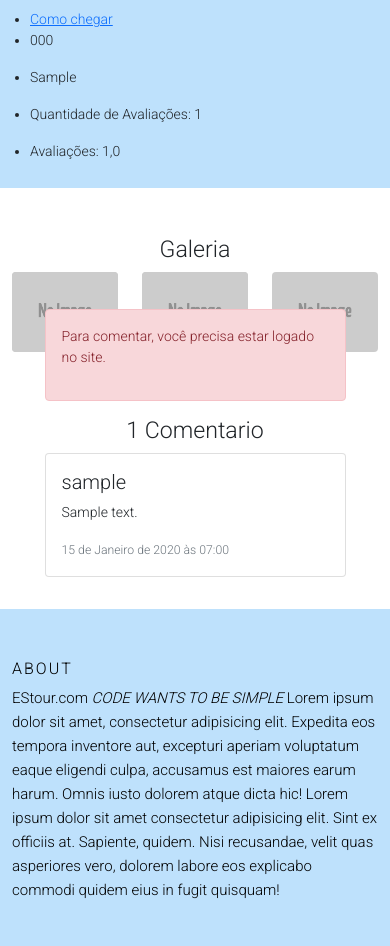
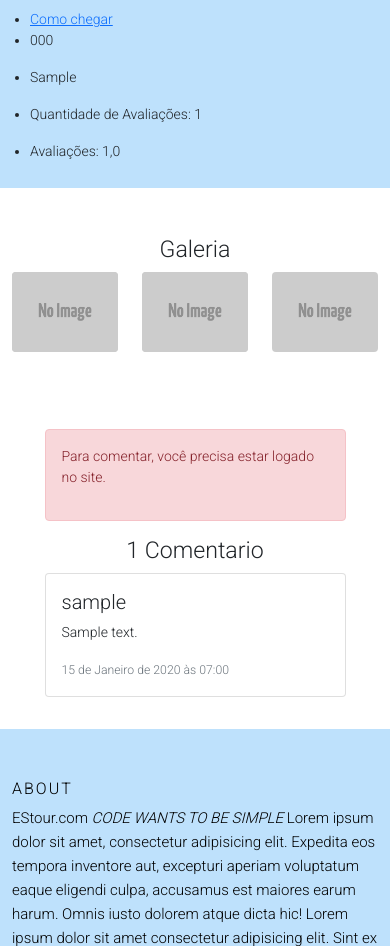
Before and after one commit to alexandrejastrow/estour, a Django app: a page that uses templates/places/place_detail.html in a window 390 px wide. Shown: the part 715-1661 px from the top of the page. Run offline with Django 4.2, Linux system fonts and the light colour scheme; tables that the repository leaves empty hold one stand-in row (values such as "Sample post"); grey boxes marked "Sample" are stand-in pictures; some libraries are stand-ins or nearby versions.

Commit message:
add media queries

```diff
--- a/static/css/style.css
+++ b/static/css/style.css
@@ -11,3 +11,19 @@ body {
     margin: 0;
 
 }
+
+.cont-commentarios {
+    margin-top: 300px;
+}
+
+@media screen and (max-width: 991px) {
+    .cont-commentarios {
+        margin-top: 200px;
+    }
+}
+
+@media screen and (max-width: 766px) {
+    .cont-commentarios {
+        margin-top: 120px;
+    }
+}
--- a/templates/comments/comment_list.html
+++ b/templates/comments/comment_list.html
@@ -1,7 +1,7 @@
 {%load static%}
 {% load crispy_forms_tags %}
 
-<div class="container col-10" style="max-width:600px;">
+<div class="container col-10 cont-commentarios">
 
     {% if user.is_authenticated %}
     <div class="row">
--- a/templates/places/place_detail.html
+++ b/templates/places/place_detail.html
@@ -78,6 +78,7 @@
 </div>
 
 {% include 'gallery/gallery.html' %}
+
 {% include 'comments/comment_list.html' %}
 
 {% endblock content %}
```
